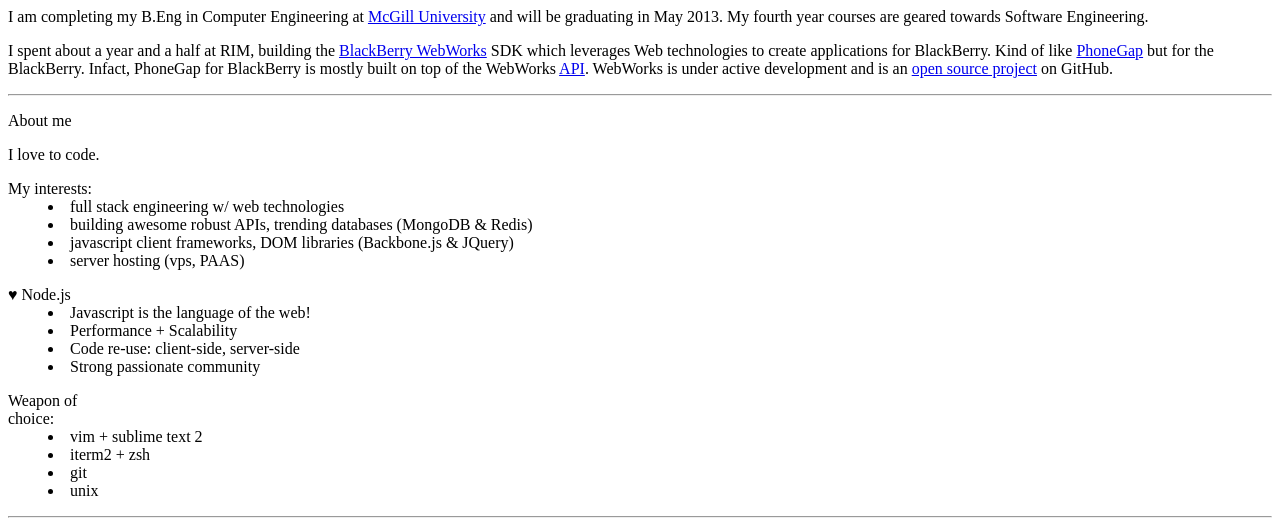
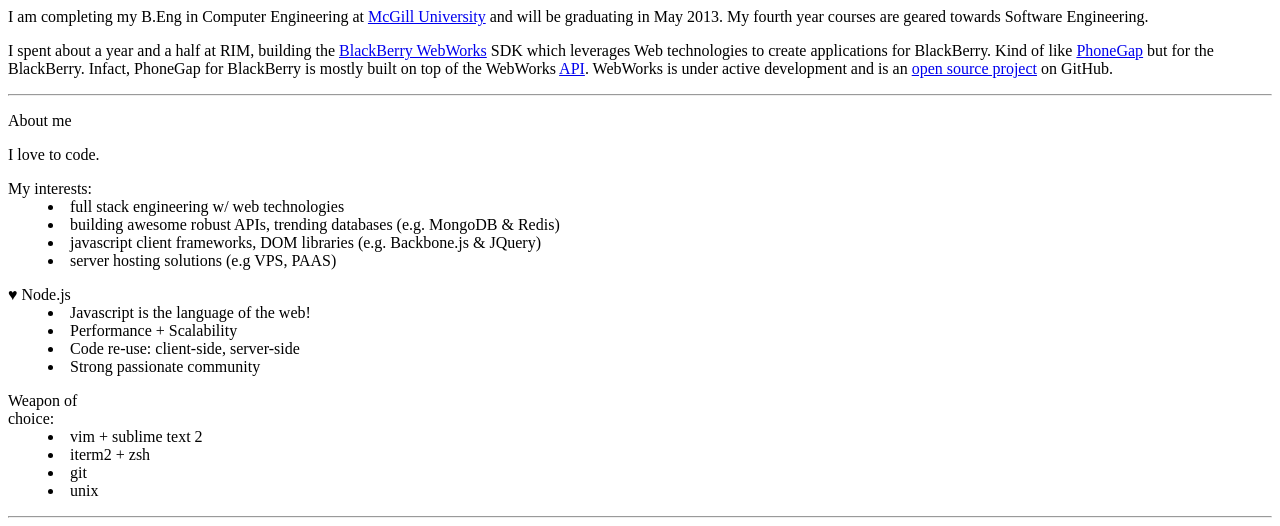
Before and after one commit to adrianlee/adrianlee.ca, a website: page views/index.html in a window 1280 px wide. Shown: the part 274-800 px from the top of the page. Drawn offline with Linux system fonts and the light colour scheme.

Commit message:
fix typo

```diff
--- a/views/index.html
+++ b/views/index.html
@@ -58,9 +58,9 @@
             <dl class="dl-horizontal">
                 <dt>My interests:</dt>
                 <dd><li>full stack engineering w/ web technologies</li></dd>
-                <dd><li>building awesome robust APIs, trending databases (MongoDB & Redis)</li></dd>
-                <dd><li>javascript client frameworks, DOM libraries (Backbone.js & JQuery)</li></dd>
-                <dd><li>server hosting (vps, PAAS)</li></dd>
+                <dd><li>building awesome robust APIs, trending databases (e.g. MongoDB & Redis)</li></dd>
+                <dd><li>javascript client frameworks, DOM libraries (e.g. Backbone.js & JQuery)</li></dd>
+                <dd><li>server hosting solutions (e.g VPS, PAAS)</li></dd>
             </dl>
 
             <dl class="dl-horizontal">
```
